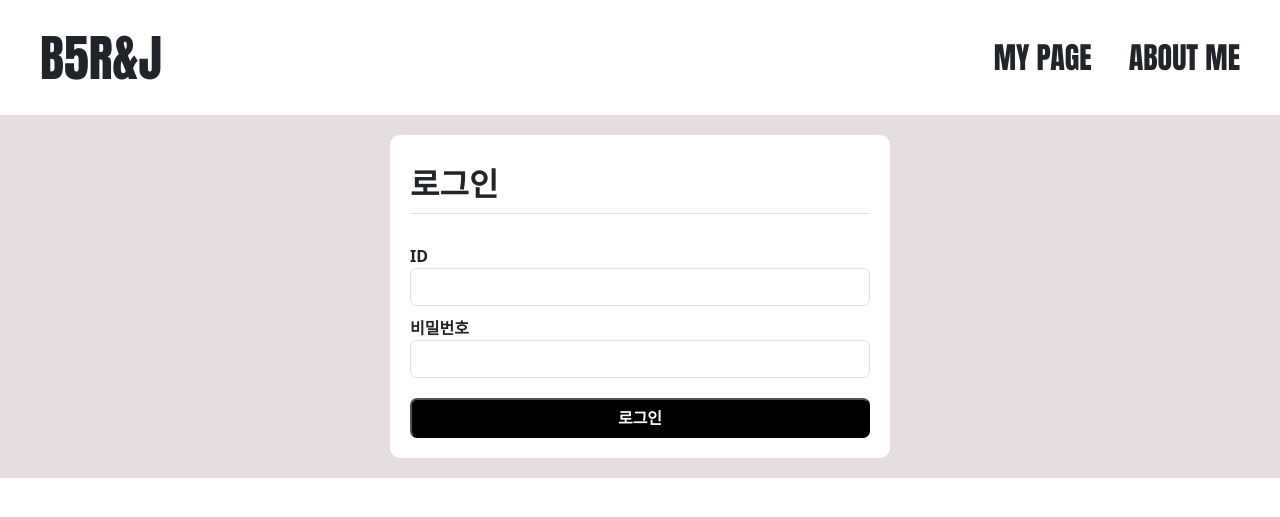
After one commit to vornameryuDev/Business_blog, a Flask app: template templates/user/login.html in a window 1280 px wide. The commit adds this page. Shown: the top 517 px of the page. Run offline with Flask 3, Linux system fonts and the light colour scheme; the template is opened without the code that fills it: values that come from a table or form of the project are taken from there, others are empty.

Commit message:
complete login

```diff
--- a/forms/user_forms.py
+++ b/forms/user_forms.py
@@ -3,6 +3,10 @@ from flask_wtf import FlaskForm
 from wtforms import EmailField, PasswordField, StringField
 from wtforms.validators import DataRequired, Length, EqualTo, Email
 
+
+class UserLoginForm(FlaskForm):
+    nickname = StringField('ID', validators=[DataRequired(), Length(min=3, max=25)])
+    password = PasswordField('비밀번호', validators=[DataRequired()])
 
 class UserCreateForm(FlaskForm):
     username = StringField('이름', validators=[DataRequired(), Length(min=3, max=25)])
--- a/templates/snippets/nav_header.html
+++ b/templates/snippets/nav_header.html
@@ -2,8 +2,12 @@
     <div class="nav-container">
         <div class="nav-title" data-uri="{{ url_for('question.list') }}">B5R&J</div>
         <div class="nav-btn">
+            {% if not current_user %}
             <span data-uri="{{ url_for('user.create') }}">SIGN IN</span>
             <span data-uri="{{ url_for('user.login') }}">LOG IN</span>
+            {% else %}
+            <span data-uri="">MY PAGE</span>
+            {% endif %}
             <span>ABOUT ME</span>
         </div>
     </div>
--- /dev/null
+++ b/templates/user/login.html
@@ -0,0 +1,30 @@
+{% extends 'base.html' %}
+{% block content %}
+
+<div class="main-body-container">
+    <form method="post">
+        {{ form.csrf_token }}
+        <div class="signin-container">
+            <div>
+                <h2>로그인</h2>
+                {% include '/snippets/error_flash.html' %}
+                <div class="signin-form-element">
+                    <label for="nickname">
+                        {{ form.nickname.label }}
+                    </label>
+                    <input required type="text" class="form-control" name="nickname" value="{{ form.nickname.data or '' }}">
+                </div>
+                <div class="signin-form-element">
+                    <label for="password">
+                        {{ form.password.label }}
+                    </label>
+                    <input required type="password" class="form-control" name="password" value="{{ form.password.data or '' }}">
+                </div>
+                <button class="signin-btn">로그인</button>
+            </div>
+        </div>
+    </form>
+
+</div>
+
+{% endblock %}
```
Also changed, not shown: views/user_views.py (+19 -4 lines).
